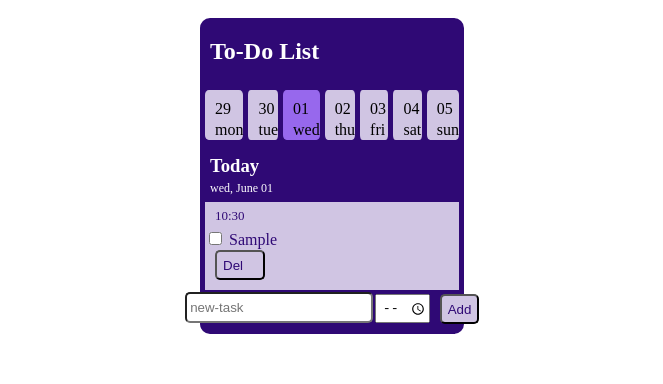
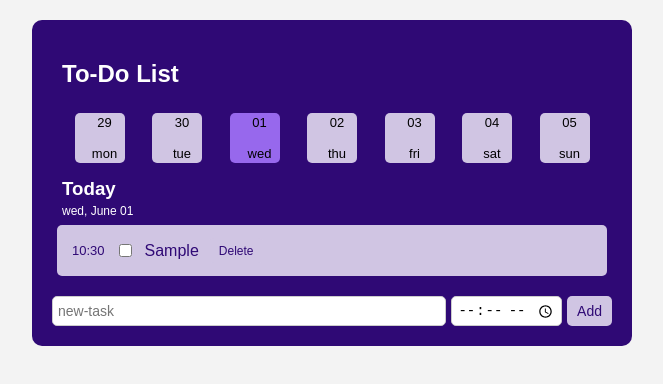
Before and after one commit to BlessingBizum/todays-todo, a plain HTML site: page index.html in a window 1280 px wide. Both pictures are taken after typing "Sample", "10:30" into the empty fields and a click on the button "Add". Shown: the whole page, without its empty margins (308-971 px from the left). Drawn offline with Linux system fonts and the light colour scheme.

Commit message:
second commit

```diff
--- a/index.html
+++ b/index.html
@@ -5,9 +5,17 @@
     <meta name="viewport" content="width=device-width, initial-scale=1.0" />
     <title>Todo</title>
     <style>
-        body, html{
-            overflow-x: hidden;
+      * {
+        box-sizing: border-box;
       }
+
+      body {
+        margin: 0;
+        padding: 0;
+        font-family: sans-serif;
+        background-color: #f3f3f3;
+      }
+
       section {
         display: flex;
         flex-direction: column;
@@ -16,154 +24,185 @@
         background-color: #2f0975;
         color: white;
         border-radius: 10px;
-        margin: 10px 500px;
+        margin: 20px auto;
+        padding: 20px;
+        max-width: 600px;
+        width: 90%;
       }
+
       #div-1 {
         color: black;
         display: flex;
+        flex-wrap: wrap;
         justify-content: space-evenly;
         align-content: center;
         gap: 5px;
-        margin: 5px;
+        margin: 5px 0;
       }
-      h1 {
-        margin-left: 10px;
-      }
-      #div-1-1 {
+
+      #div-1 div {
         background-color: #d0c5e3;
         border-radius: 10%;
         width: 50px;
         height: 50px;
         line-height: 5px;
+        display: flex;
+        flex-direction: column;
+        justify-content: center;
+        align-items: center;
+        font-size: 13px;
       }
-      #div-1-2 {
-        background-color: #d0c5e3;
-        border-radius: 10%;
-        width: 50px;
-        height: 50px;
-        line-height: 5px;
+
+      #div-1-3 {
+        background-color: #9768ed !important;
       }
-      #div-1-3 {
-        background-color: #9768ed;
-        border-radius: 10%;
-        width: 50px;
-        height: 50px;
-        line-height: 5px;
+
+      h1 {
+        margin-left: 10px;
+        font-size: 24px;
       }
-      #div-1-4 {
-        background-color: #d0c5e3;
-        border-radius: 10%;
-        width: 50px;
-        height: 50px;
-        line-height: 5px;
-      }
-      #div-1-5 {
-        background-color: #d0c5e3;
-        border-radius: 10%;
-        width: 50px;
-        height: 50px;
-        line-height: 5px;
-      }
-      #div-1-6 {
-        background-color: #d0c5e3;
-        border-radius: 10%;
-        width: 50px;
-        height: 50px;
-        line-height: 5px;
-      }
-      #div-1-7 {
-        background-color: #d0c5e3;
-        border-radius: 10%;
-        width: 50px;
-        height: 50px;
-        line-height: 5px;
-      }
+
       p {
         margin-left: 10px;
       }
+
       h3 {
         margin-left: 10px;
       }
+
       #to-div {
         line-height: 4px;
       }
+
       #to-div p {
         font-size: 12px;
       }
+
       #todos {
         display: flex;
         flex-direction: column;
-        line-height: 1px;
-        gap: 3px;
-        margin-bottom: 2px;
+        gap: 5px;
+        margin-bottom: 10px;
       }
+
       #todos div {
         background-color: #d0c5e3;
-        margin: 0 5px 0 5px;
+        margin: 0 5px;
+        padding: 5px;
+        border-radius: 5px;
         color: #2f0975;
-        /* height: 60px;
-        line-height: 0px; */
+        display: flex;
+        align-items: center;
+        gap: 10px;
+        flex-wrap: wrap;
+      }
 
-      }
       #todos p {
         font-size: 13px;
       }
+
       #todos .text {
         font-size: 18px;
       }
+
       button {
         background-color: #d0c5e3;
-        width: 50px;
-        height: 30px;
         color: #2f0975;
-        margin-left: 10px;
-        margin-bottom: 10px;
+        border: none;
+        border-radius: 5px;
+        padding: 5px 10px;
+        cursor: pointer;
+        font-size: 14px;
+      }
+
+      button:hover {
+        background-color: #c2b6da;
+      }
+
+      #second-btn {
+        height: 25px;
+        width: auto;
         display: flex;
         align-items: center;
-        justify-items: center;
-        border-radius: 5px;
-        margin-top: 2px;
+        justify-content: center;
+        font-size: 12px;
       }
+
       #placeholder {
         display: flex;
+        flex-wrap: wrap;
         justify-content: center;
         align-content: center;
+        gap: 5px;
+        margin-top: 10px;
       }
+
       #input {
-        height: 20px;
-        padding: 3.5px;
+        flex: 1;
+        min-width: 120px;
+        padding: 5px;
+        height: 30px;
         border-radius: 5px;
+        font-size: 14px;
+        border: 1px solid #ccc;
       }
+
+      #timeInput {
+        height: 30px;
+        padding: 5px;
+        border-radius: 5px;
+        border: 1px solid #ccc;
+        font-size: 14px;
+      }
+
       .done {
         text-decoration: line-through;
         opacity: 0.6;
       }
-     #timeInput{
-        width: 50px;
-        height: 25px;
-        margin-top: 2px;
-        margin-left: 2px;
+
+      @media (max-width: 600px) {
+        section {
+          padding: 15px;
         }
-     #second-btn{
-        height: 18px;
-        width: 42px;
-        display: flex;
+
+        h1 {
+          font-size: 20px;
           text-align: center;
+        }
+
+        #div-1 {
           justify-content: center;
         }
 
+        #todos div {
+          flex-direction: column;
+          align-items: flex-start;
+        }
 
+        #placeholder {
+          flex-direction: column;
+          align-items: stretch;
+        }
 
+        #input, #timeInput, #addButton {
+          width: 100%;
+        }
 
+        button {
+          font-size: 14px;
+        }
+
+        #second-btn {
+          width: 100%;
+        }
+      }
     </style>
   </head>
   <body>
     <section>
       <h1>To-Do List</h1>
-      <div id="div-1">
-      </div>
-      <div id="to-div">
-      </div>
+      <div id="div-1"></div>
+      <div id="to-div"></div>
       <div id="todos"></div>
       <div id="placeholder">
         <input id="input" type="text" placeholder="new-task">
@@ -182,37 +221,18 @@
         <div id="div-1-6"><p>04</p><p>sat</p></div>
         <div id="div-1-7"><p>05</p><p>sun</p></div>
       `;
-  // This finds the div with id div-1.
-// It fills it with 7 small blocks, each showing a date and a day (like "29 Mon", "30 Tue", etc.).
-
 
       let todoList = document.querySelector("#to-div");
       todoList.innerHTML = `<h3>Today</h3><p>wed, June 01</p>`;
 
+      let todoLabel = document.querySelector("#todos");
+      let initialTodos = [];
 
-// This finds the div with id to-div.
-// It fills it with the word "Today" and today's date.
-
-
-
-    let todoLabel = document.querySelector("#todos");
-// Array of initial todos
-    let initialTodos = [];
-      // { time: "8:00 AM", text: "Make and take egg and coffee" },
-      // { time: "9:30 AM", text: "Prepare presentation" },
-      // { time: "10:00 AM", text: "Meeting with the Board Of Directors" },
-      // { time: "3:00 PM", text: "Grocery shopping" },
-      // { time: "5:00 PM", text: "Visit Mom" },
-      // { time: "8:00 PM", text: "Party at the club" },
-      // { time: "10:00 PM", text: "Already home in bed" }
-    // ];
-
-// Generate the old todos
       initialTodos.forEach((todo) => {
-  let id = new Date().getTime(); //+ Math.random(); // Generate unique ID
+        let id = new Date().getTime();
 
         let newTodo = document.createElement("div");
-  newTodo.className="newTo"
+        newTodo.className = "newTo";
         newTodo.innerHTML = `
           <p>${todo.time}</p>
           <input type="checkbox" class="select" onclick="check(${id})" id="${id}">
@@ -222,7 +242,6 @@ initialTodos.forEach((todo) => {
         todoLabel.appendChild(newTodo);
       });
 
-// Now your addBtnFn function (for new todos) remains same
       let input = document.querySelector("#input");
       let timeInput = document.querySelector("#timeInput");
       let addBtn = document.querySelector("#addButton");
@@ -237,17 +256,16 @@ function addBtnFn() {
           return;
         }
 
-  let time = timeInput.value || "No time"; // if empty, default to "No time"
+        let time = timeInput.value || "No time";
 
         let newTodo = document.createElement("div");
-  newTodo.className="newTo"
+        newTodo.className = "newTo";
         newTodo.innerHTML = `
-    <p>${timeInput.value}</p>
+          <p>${time}</p>
           <input type="checkbox" class="select" onclick="check(${id})" id="${id}">
           <span>${input.value}</span>
-    <button onclick="deleteTodo(${id})">Del</button>
+          <button onclick="deleteTodo(${id})" id="second-btn">Delete</button>
         `;
-
 
         todoLabel.appendChild(newTodo);
 
@@ -267,7 +285,6 @@ function deleteTodo(id) {
           item.parentElement.remove();
         }
       }
-
     </script>
   </body>
 </html>
```
Lines whose indentation alone changed are shown as unchanged.
